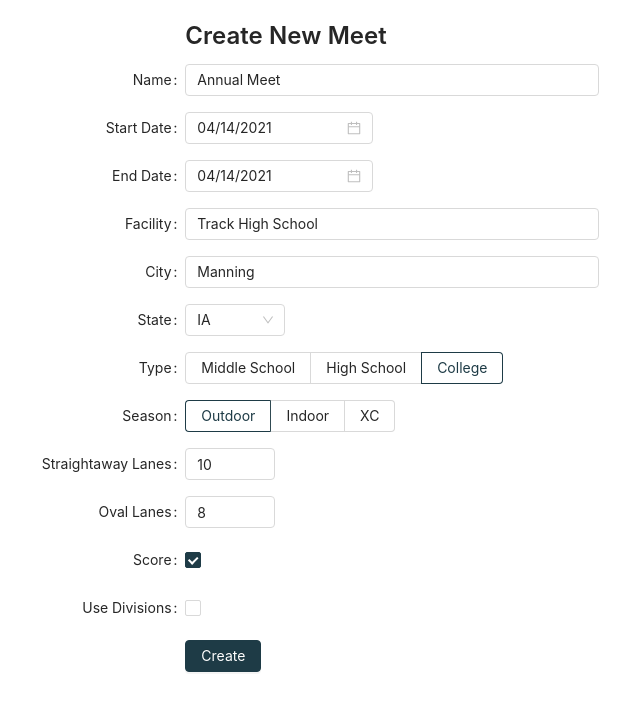
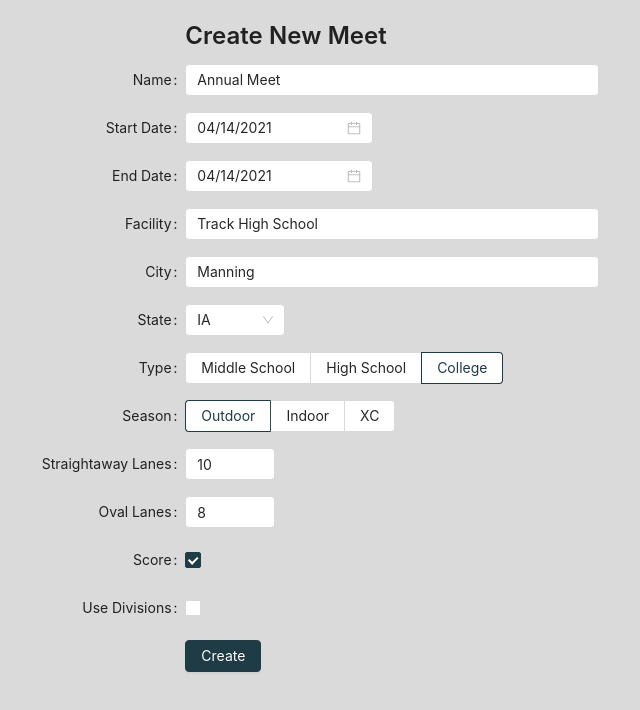
Before and after one commit to jgreazel/react-playground, a React (Create React App) app in the folder form-creator/: page / in a window 1280 px wide. Shown: the top 710 px of the page, without its empty margins (248-888 px from the left). Built offline with nearby package versions, Linux system fonts and the light colour scheme.

Commit message:
bg color

```diff
--- a/form-creator/src/App.less
+++ b/form-creator/src/App.less
@@ -1,6 +1,8 @@
 @import '~antd/dist/antd.less';
 
-
+body {
+  background-color: #dadada;
+}
 
 .App {
   // text-align: center;
```
